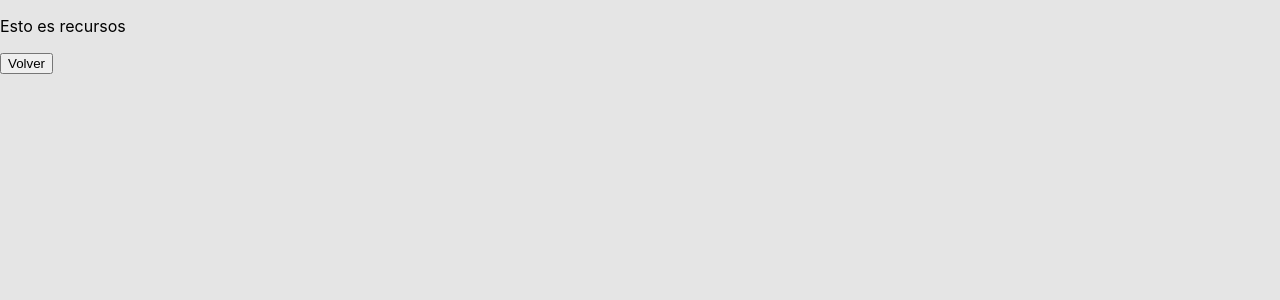
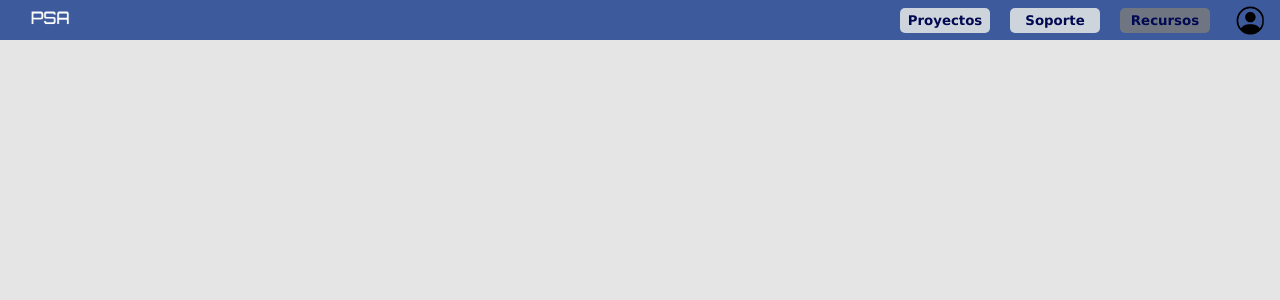
Before and after one commit to AgussAndrade/Tribu_2_aninfo_1c_2022, a React (Create React App) app in the folder psa/: page /resources in a window 1280 px wide. Shown: the top 300 px of the page. Built offline with nearby package versions, Linux system fonts and the light colour scheme.

Commit message:
add topBar to Recursos view

```diff
--- a/psa/src/components/TopBar/index.js
+++ b/psa/src/components/TopBar/index.js
@@ -5,17 +5,18 @@ import { useNavigate } from "react-router-dom";
 import { UserIconButton } from "../UserIconButton";
 import psa_logo from "../../utils/icons/psa_logo.png";
 
-export const TopBar = () =>{
+export const TopBar = (props) =>{
     const navigate = useNavigate()
+    const {buttonSelected} = props;
     return(
         <Container>
             <LogoContainer>
                 <Icon src={psa_logo} />
             </LogoContainer>
             <ButtonContainer>
-                <TopBarButton name = {'Proyectos'} onClick = {()=>{navigate('/projects')}}/>
-                <TopBarButton name = {'Soporte'} onClick = {()=>{navigate('/support')}}/>
-                <TopBarButton name = {'Recursos'} onClick = {()=>{navigate('/resources')}}/>
+                <TopBarButton buttonSelected={buttonSelected === 'Proyectos'} name = {'Proyectos'} onClick = {()=>{navigate('/projects')}}/>
+                <TopBarButton buttonSelected={buttonSelected === 'Soporte'} name = {'Soporte'} onClick = {()=>{navigate('/support')}}/>
+                <TopBarButton buttonSelected={buttonSelected === 'Recursos'} name = {'Recursos'} onClick = {()=>{navigate('/resources')}}/>
                 <UserIconButton/>
             </ButtonContainer>
 
--- a/psa/src/components/TopBarButton/index.js
+++ b/psa/src/components/TopBarButton/index.js
@@ -2,10 +2,13 @@ import React from "react";
 import { ButtonContainer, StyledButton } from "./styled";
 
 export const TopBarButton = (props) => {
-  const { name, onClick} = props;
+  const {buttonSelected, name, onClick} = props;
+
   return (
     <ButtonContainer>
-        <StyledButton onClick={onClick}>{name}</StyledButton>
+        {buttonSelected ?
+         <StyledButton onClick={onClick} selected>{name}</StyledButton> :
+         <StyledButton onClick={onClick}>{name}</StyledButton>}
     </ButtonContainer>
     )
 };
--- a/psa/src/components/TopBarButton/styled.js
+++ b/psa/src/components/TopBarButton/styled.js
@@ -14,7 +14,7 @@ export const StyledButton = styled.button`
         border: none;
     cursor: pointer;
     }
-    background-color: ${colors.lightGrey};
+    background-color: ${props => props.selected ? colors.strongGrey : colors.lightGrey};
     border: none;
     font-family: "Verdana";
     font-weight: bold;
--- a/psa/src/screens/Resources/index.js
+++ b/psa/src/screens/Resources/index.js
@@ -1,12 +1,14 @@
 import React from "react";
+import { ButtonIcon } from "../../components/ButtonIcon";
+import { ButtonsContainer, PrincipalContainer, BodyContainer } from "./styled";
+import { TopBar } from "../../components/TopBar";
 import { useNavigate } from "react-router-dom";
+import { HomePresentation } from "../../components/HomePresentation";
 
 export const Resources = () => {
   const navigate = useNavigate();
+
   return (
-    <div>
-      <p>Esto es recursos</p>
-      <button onClick={() => navigate(-1)}>Volver</button>
-    </div>
+    <TopBar buttonSelected={"Recursos"}/>
   );
 };
--- a/psa/src/utils/colors.js
+++ b/psa/src/utils/colors.js
@@ -3,6 +3,7 @@ export const colors = {
     grey:  '#9DAFC7',
     gre2: '#8291B0',
     lightGrey: '#CED4DB',
+    strongGrey:'#6f7681',
     backgroundGrey: '#E5E5E5',
     blue: '#010952',
 }
```
